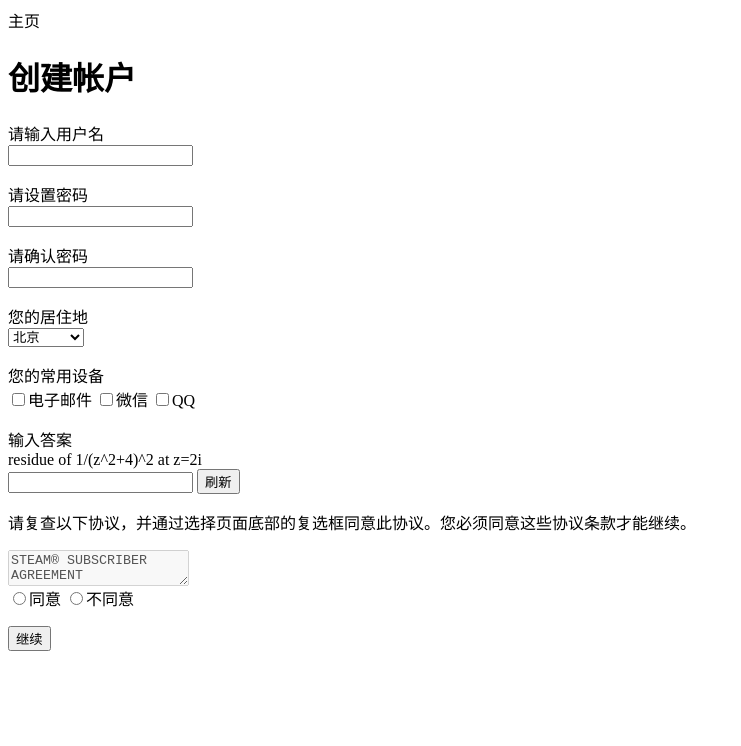
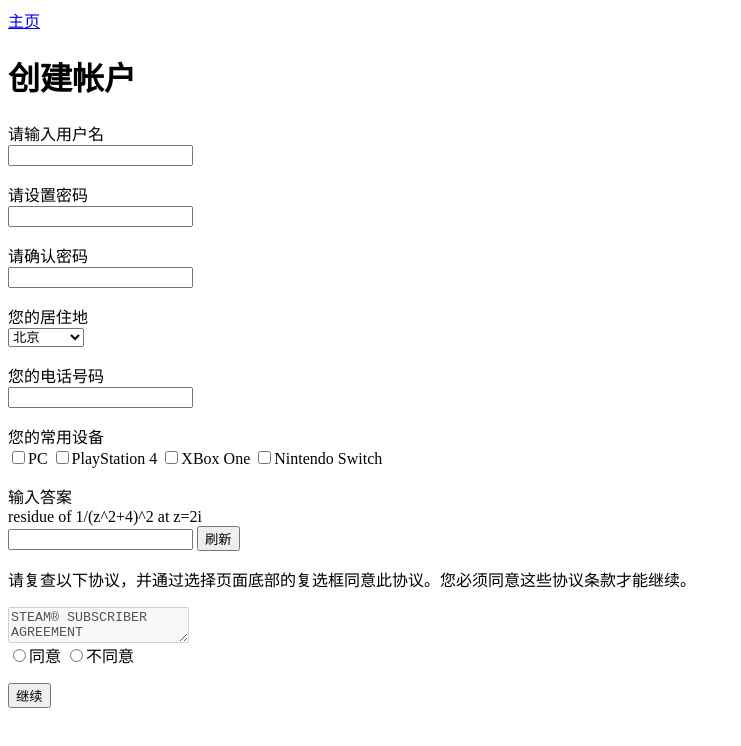
Before and after one commit to dingruidingrui/SOFT130002_lab, a plain HTML site: page lab2 /register.html in a window 1280 px wide. Shown: the whole page, without its empty margins (0-741 px from the left). Drawn offline with Linux system fonts and the light colour scheme.

Commit message:
Update register.html

```diff
--- a/lab2 /register.html
+++ b/lab2 /register.html
@@ -5,7 +5,8 @@
 </head>
 <body>
 <header>
-    <nav>主页</nav>
+    <a href="https://github.com/dingruidingrui/SOFT130002_lab/blob/master/index.html">主页</a><br>
+
 </header>
 <h1>创建帐户</h1>
 <section>
@@ -24,7 +25,7 @@
     </p>
     <p>
         您的居住地<br>
-        <select name="area" required>
+        <select name="area" value="上海" required>
             <option value="asia">北京</option>
             <option value="europe">上海</option>
             <option value="africa">广东</option>
@@ -35,10 +36,15 @@
         </select>
     </p>
     <p>
+        您的电话号码<br>
+        <input type="tel" name="tel1" required>
+    </p>
+    <p>
         您的常用设备<br>
-        <input type="checkbox" name="credit" value="credit">电子邮件
-        <input type="checkbox" name="paypal" value="paypal">微信
-        <input type="checkbox" name="alipay" value="alipay">QQ
+        <input type="checkbox" name="credit" value="credit">PC
+        <input type="checkbox" name="paypal" value="paypal">PlayStation 4
+        <input type="checkbox" name="alipay" value="alipay">XBox One
+        <input type="checkbox" name="alipay" value="alipay">Nintendo Switch
     </p>
     <p>
         输入答案<br>
```
